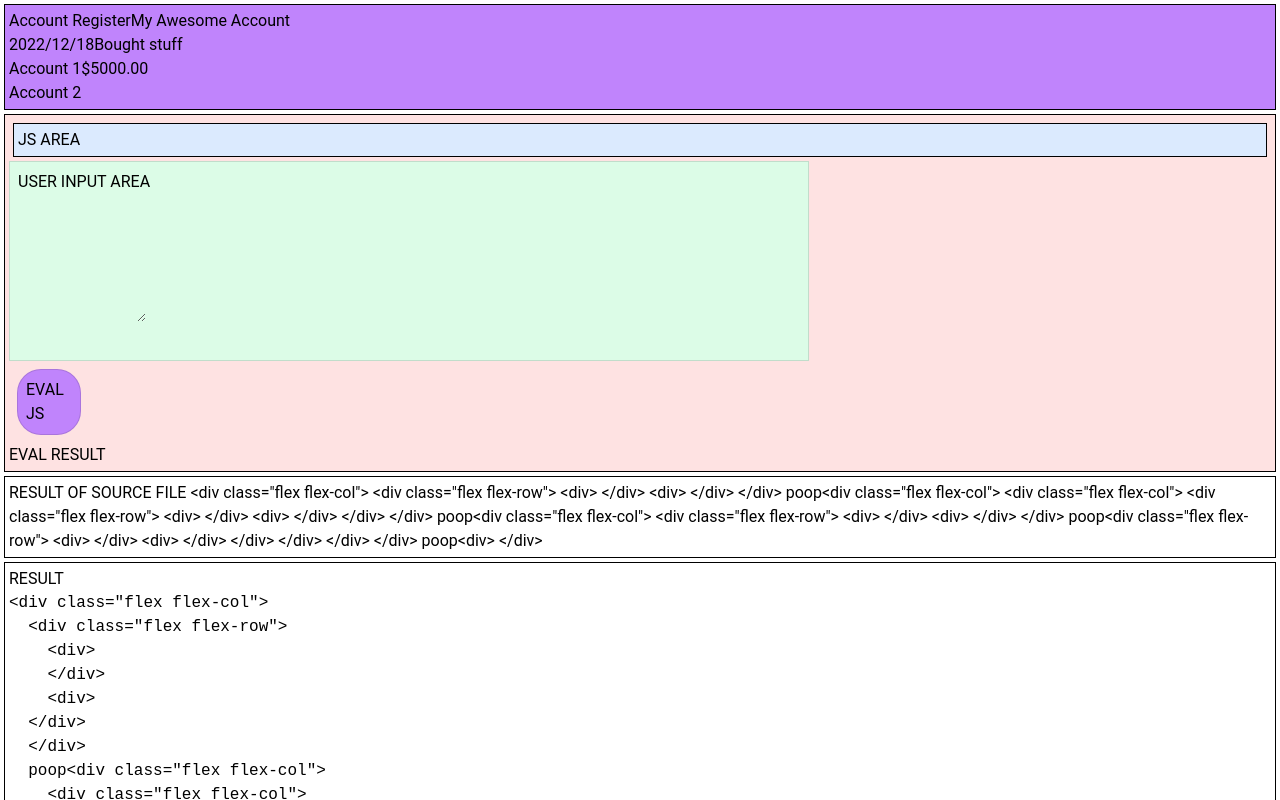
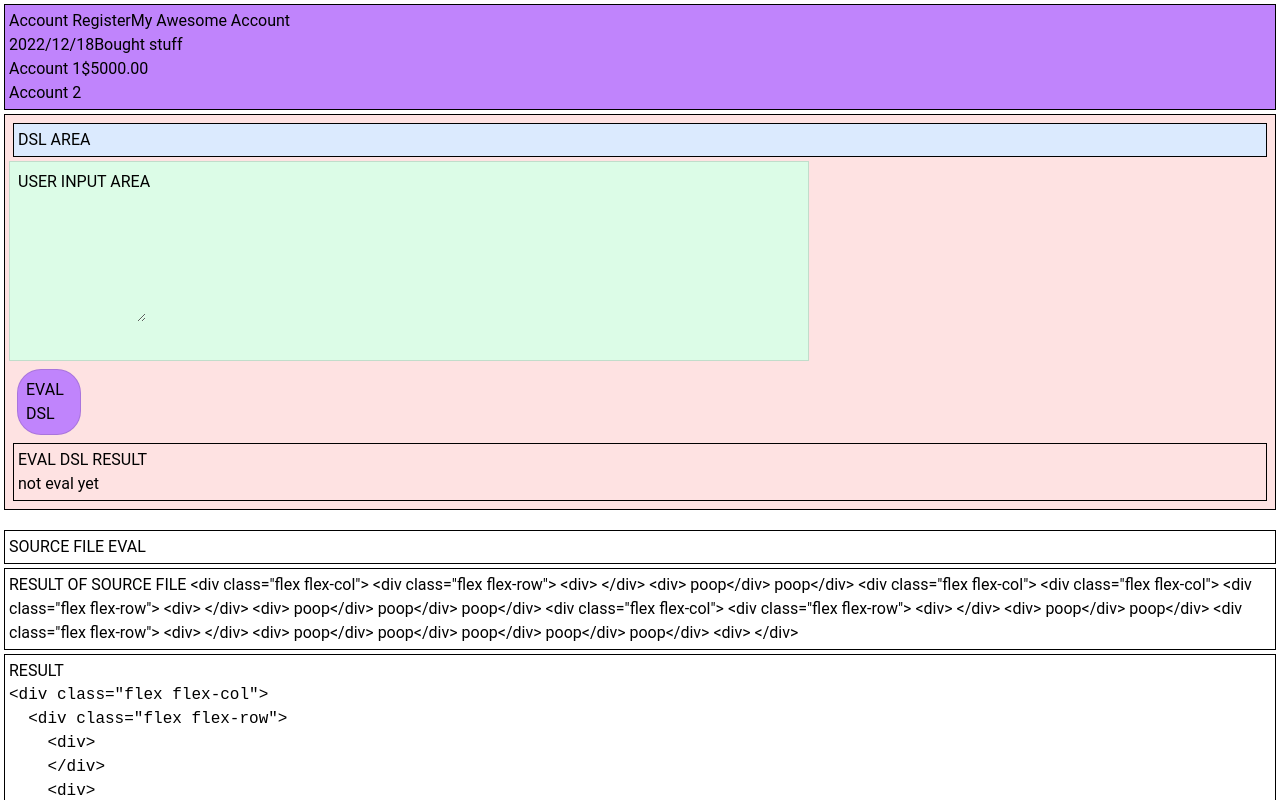
Before and after one commit to bootladder/lispbrowser, a Vue app in the folder frontend/: page / in a window 1280 px wide. Shown: the top 800 px of the page. Built offline with nearby package versions, Linux system fonts and the light colour scheme.

Commit message:
cleanup old lisp

```diff
--- a/frontend/src/App.vue
+++ b/frontend/src/App.vue
@@ -5,16 +5,6 @@ const {...stuff} = keyboard()
 
 import {onMounted,ref, watch} from 'vue/dist/vue.esm-bundler.js';
 
-const hooha = "hellohooha"
-const fuckobj = {}
-fuckobj.name = "fuck yeah"
-
-const expr1   = ref('(concat "hello world" (concat "other"))')
-const expr2   = ref('(add 1 1 1)')
-const expr    = ref('(add 1 1 (add 1 1) )')
-//const expr = ref('(concat "hello world")')
-
-//const mytree =  [0,1,1,2,0]
 const mystring =
 `
 dc
@@ -60,9 +50,9 @@ for(var i = 0; i < mytree.length; i++){
     else if(mytree[i] < position) {
         const times = (position - mytree[i] + 1)
         for(var j = 0; j< times; j++){
-            result += spaces(i) + "</div>\\n"
+            result += spaces(i) + "poop" + "</div>\\n"
         }
-        result += spaces(i) + "poop" + "<" + tokenswithdepth[i][1] + ">\\n"
+        result += spaces(i) + "<" + tokenswithdepth[i][1] + ">\\n"
     }
     position = mytree[i]
 }
@@ -82,64 +72,13 @@ result = result.replaceAll("\\<d>", '<div>')
 `
 
 
-const __mysource =
-`
-//
-//const decend = (tree,level) => {
-//    const copytree = JSON.parse(JSON.stringify(tree))
-//    tree.forEach(element => {
-//        if(element[0] == " "){
-//             //tree.push([t,decend(
-//        }
-//    })
-//
-//    return tree
-//}
 
-//result
-
-//decend(tokens,0)
-
-//nestings
-
-//const fuck = [ [1,[1,[]],[1,[[1,[]] ]        ,     [1,[]] ]]]
-//fuck
-
-
-
-`
-
-const functable = {
-    concat: (args) => { return args.join("")},
-    add: (args) => { var acc = 0; args.forEach(a => {acc = acc + a}); return acc }
-}
-
-const awesomeeval = (expr) => {
-
-    if(false == isNaN( parseInt(expr) ))
-        return parseInt(expr)
-
-    const tokens = expr
-    if(false == tokens[0] in functable){
-        return "NO FUNC"
-    }
-    const func = functable[tokens[0]]
-    const args = tokens.slice(1)
-    const evalargs = args.map( arg => awesomeeval(arg))
-    const result = func(evalargs)
-    return result
-}
-
-
-const awesomeparse = (expr) => {
-    return JSON.parse(expr)
-}
 
 export default {
 	components: { },
 	setup () {
 		return {
-            expr:expr,
+            expr:ref("(add 1 1)"),
             sexpr:sexpr,
             inputexpr: ref(""),
             lastinputexpression: ref(""),
@@ -147,6 +86,8 @@ export default {
             jsarea:ref(""),
             jsevalresult:ref(""),
             mysource:ref(mysource),
+            dslinputarea:ref(""),
+            evaldslresult:ref("not eval yet"),
 		}
 	},
 
@@ -156,40 +97,17 @@ export default {
             }, deep:true,
         },
 
-    //"inputexpression": {async handler(n,o) {
-    //    if(this.inputexpression == "")
-    //        return
-    //    try{
-    //        this.lastinputexpression = this.inputexpression
-    //    }catch(e){
-    //    }
-    //    this.inputexpression = ""
-    //},}
 
       },
 
 	methods: {
-        //awesomeeval: function(expr){
-        //    //const parsed = awesomeparse(expr)
-        //    const parsed = sexpr(expr)[0]
-        //    return awesomeeval(parsed)
-        //    //return parsed
-        //}
-
-        evaljsarea: function() {
-            //this.jsevalresult = "yay eval this: " + this.jsarea + eval(this.jsarea)
-            this.jsevalresult = eval(this.jsarea)
+        evaldslinputarea: function() {
+            this.evaldslresult = this.dslinputarea
+            return "haha eval"
         }
 	},
 
 	computed: {
-            parsed : function() {return this.sexpr(this.expr)},
-            evalresult : function() {
-                if(this.lastinputexpression == "")
-                    return "No eval yet"
-                return awesomeeval(this.sexpr(this.lastinputexpression)[0])
-            },
-
             jsevalresult_sourcefile: function() {
 
                 return eval(mysource)
@@ -271,23 +189,29 @@ export default {
 
 
     <div class="sectionA bg-red-100">
-        <div class="sectionA bg-blue-100"> JS AREA </div>
+        <div class="sectionA bg-blue-100"> DSL AREA </div>
 
         <div class="w-[800px] h-[200px] bg-green-100 border border-black p-2">
             <div>USER INPUT AREA</div>
             <textarea class="w-32 h-32" :value="this.jsarea"
-                @input="event => this.jsarea = event.target.value"
+                @input="event => this.dslinputarea = event.target.value"
                 />
         </div >
         <div class="m-2 w-16 h-18 bg-purple-400 p-2 border border-black rounded-xl"
-            @click="this.evaljsarea()">
-            EVAL JS
+            @click="this.evaldslinputarea()">
+            EVAL DSL
         </div >
-        <div>
-            <div> EVAL RESULT </div>
-            <div> {{jsevalresult}} </div>
+        <div class="sectionA">
+            <div> EVAL DSL RESULT </div>
+            <div> {{evaldslresult}} </div>
         </div>
     </div>
+
+    <div class="mt-5 sectionA">
+        SOURCE FILE EVAL
+    </div>
+
+
     <div class="sectionA">
         RESULT OF SOURCE FILE {{jsevalresult_sourcefile}}
     </div>
@@ -323,5 +247,38 @@ export default {
     </div>
 
 
+const hooha = "hellohooha"
+const fuckobj = {}
+fuckobj.name = "fuck yeah"
+
+const expr1   = ref('(concat "hello world" (concat "other"))')
+const expr2   = ref('(add 1 1 1)')
+const expr    = ref('(add 1 1 (add 1 1) )')
+//const expr = ref('(concat "hello world")')
+
+//const mytree =  [0,1,1,2,0]
+
+const __mysource =
+`
+//
+//const decend = (tree,level) => {
+//    const copytree = JSON.parse(JSON.stringify(tree))
+//    tree.forEach(element => {
+//        if(element[0] == " "){
+//             //tree.push([t,decend(
+//        }
+//    })
+//
+//    return tree
+//}
+
+//result
+
+//decend(tokens,0)
+
+//nestings
+
+//const fuck = [ [1,[1,[]],[1,[[1,[]] ]        ,     [1,[]] ]]]
+//fuck
 
 -->
--- /dev/null
+++ b/frontend/src/awesomeeval.js
@@ -0,0 +1,60 @@
+
+
+const functable = {
+    concat: (args) => { return args.join("")},
+    add: (args) => { var acc = 0; args.forEach(a => {acc = acc + a}); return acc }
+}
+
+const awesomeeval = (expr) => {
+
+    if(false == isNaN( parseInt(expr) ))
+        return parseInt(expr)
+
+    const tokens = expr
+    if(false == tokens[0] in functable){
+        return "NO FUNC"
+    }
+    const func = functable[tokens[0]]
+    const args = tokens.slice(1)
+    const evalargs = args.map( arg => awesomeeval(arg))
+    const result = func(evalargs)
+    return result
+}
+
+
+const awesomeparse = (expr) => {
+    return JSON.parse(expr)
+}
+
+    //"inputexpression": {async handler(n,o) {
+    //    if(this.inputexpression == "")
+    //        return
+    //    try{
+    //        this.lastinputexpression = this.inputexpression
+    //    }catch(e){
+    //    }
+    //    this.inputexpression = ""
+    //},}
+
+
+
+        //awesomeeval: function(expr){
+        //    //const parsed = awesomeparse(expr)
+        //    const parsed = sexpr(expr)[0]
+        //    return awesomeeval(parsed)
+        //    //return parsed
+        //}
+
+        evaljsarea: function() {
+            //this.jsevalresult = "yay eval this: " + this.jsarea + eval(this.jsarea)
+            this.jsevalresult = eval(this.jsarea)
+        }
+
+
+
+            parsed : function() {return this.sexpr(this.expr)},
+            evalresult : function() {
+                if(this.lastinputexpression == "")
+                    return "No eval yet"
+                return awesomeeval(this.sexpr(this.lastinputexpression)[0])
+            },
```
